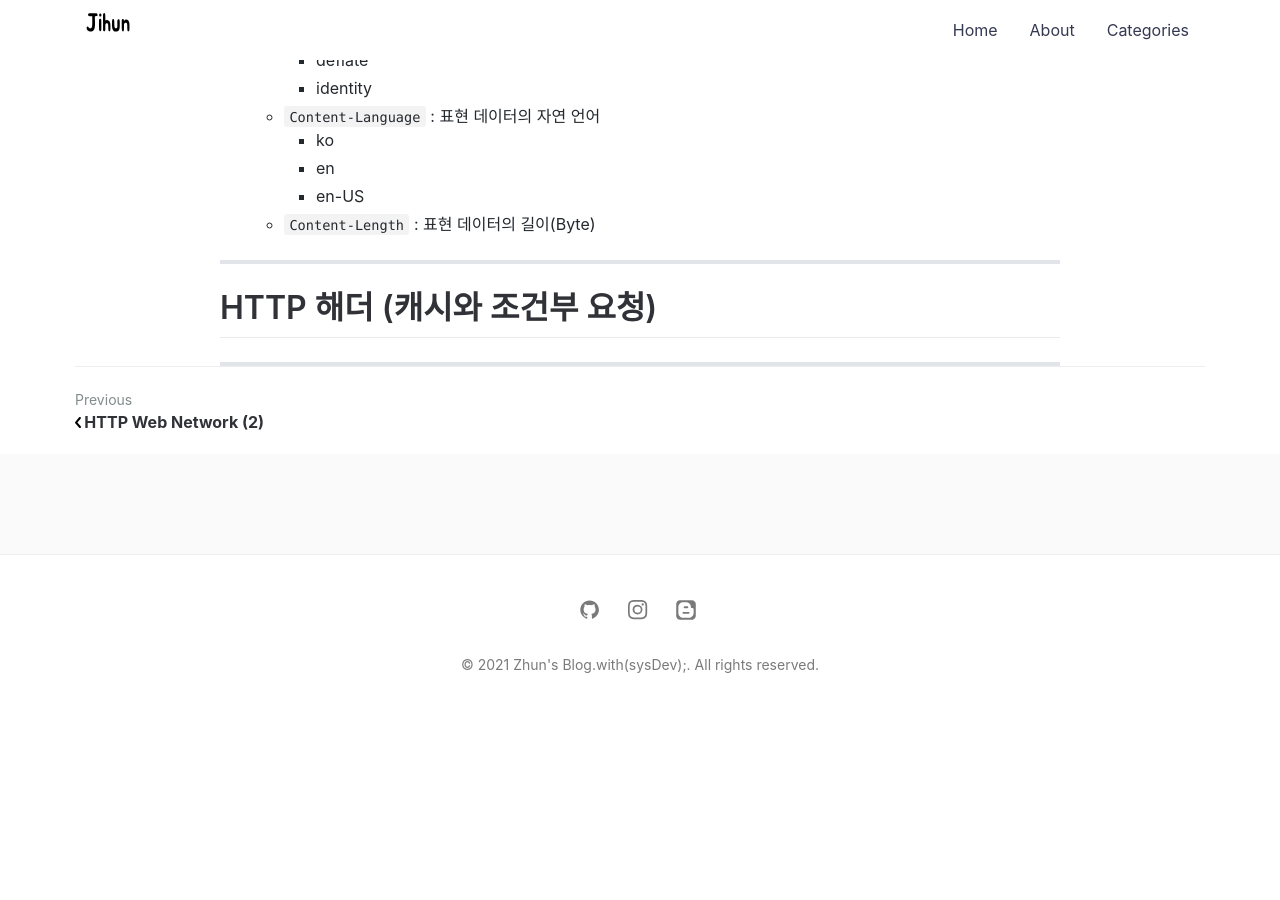
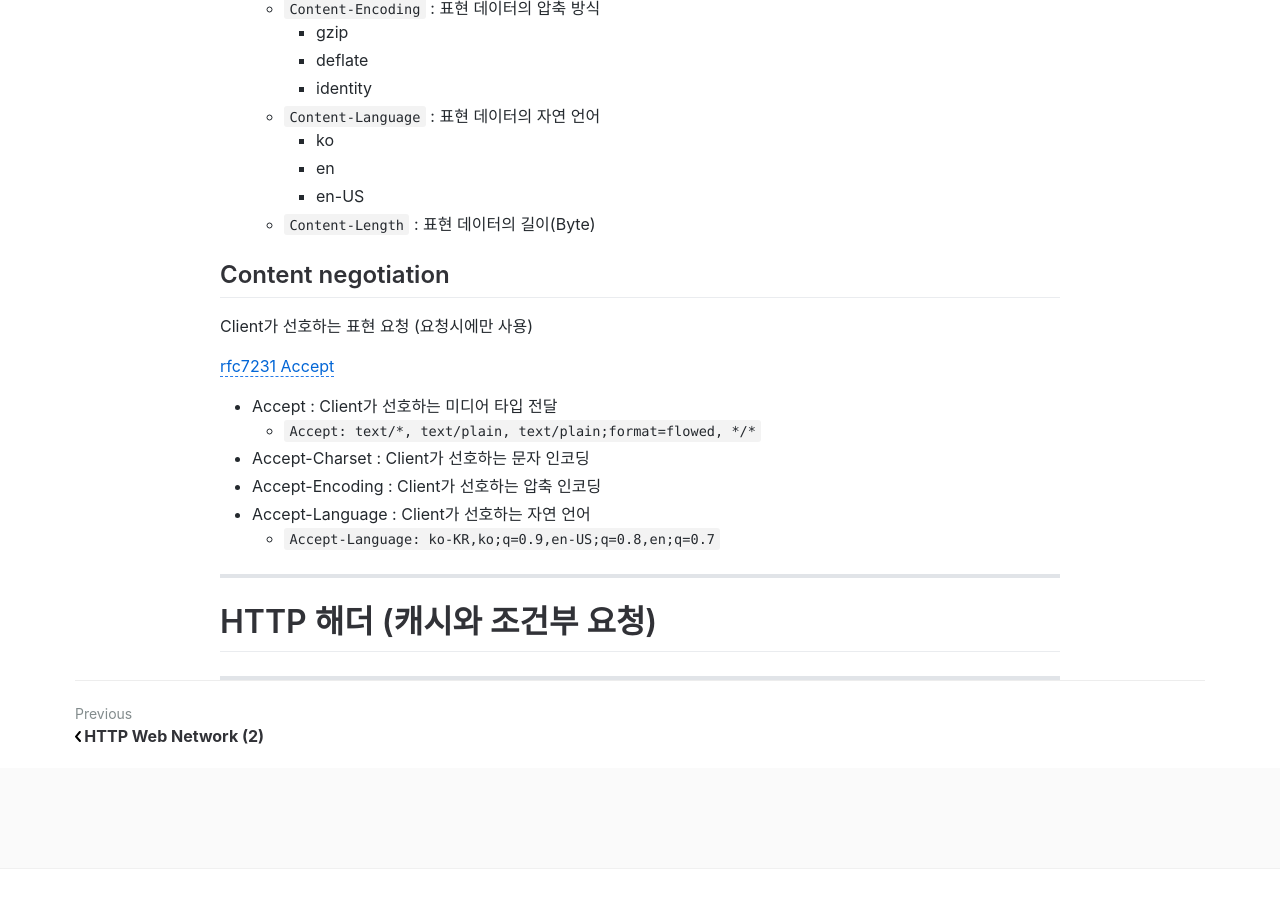
Before and after one commit to jihunparkme/jihunparkme.github.io, a Jekyll site: the page built from _posts/2021-07-07-Http-Web-Network_header.md, in a window 1280 px wide and 900 px high, scrolled down 1987 px. Built offline with Jekyll 4.4.1, drawn with Linux system fonts in a browser that asks for light colours; comment, search, counter and statistics services are not loaded; before the commit the page ends 2707 px from its top, so only the background shows below that; some of the changed text lies outside the part shown.

Commit message:
[HTTP 헤더1 - 일반 헤더] 콘텐츠 협상

```diff
--- a/_posts/2021-07-07-Http-Web-Network_header.md
+++ b/_posts/2021-07-07-Http-Web-Network_header.md
@@ -18,7 +18,7 @@ HTTP Web Network 강의 노트
 
 - [HTTP 해더 (일반 헤더)](<#HTTP-해더-(일반-헤더)>)
   - 표현
-  - 콘텐츠 협상
+  - 콘텐츠 협상 (Content negotiation)
   - 전송 방식
   - 일반 정보
   - 특별한 정보
@@ -72,6 +72,19 @@ Content-Length: 3423
     - en-US
   - `Content-Length` : 표현 데이터의 길이(Byte)
 
+## Content negotiation
+
+Client가 선호하는 표현 요청 (요청시에만 사용)
+
+[rfc7231 Accept](https://datatracker.ietf.org/doc/html/rfc7231#section-5.3.2)
+
+- Accept : Client가 선호하는 미디어 타입 전달
+  - `Accept: text/*, text/plain, text/plain;format=flowed, */*`
+- Accept-Charset : Client가 선호하는 문자 인코딩
+- Accept-Encoding : Client가 선호하는 압축 인코딩
+- Accept-Language : Client가 선호하는 자연 언어
+  - `Accept-Language: ko-KR,ko;q=0.9,en-US;q=0.8,en;q=0.7`
+
 ---
 
 # HTTP 해더 (캐시와 조건부 요청)
```
